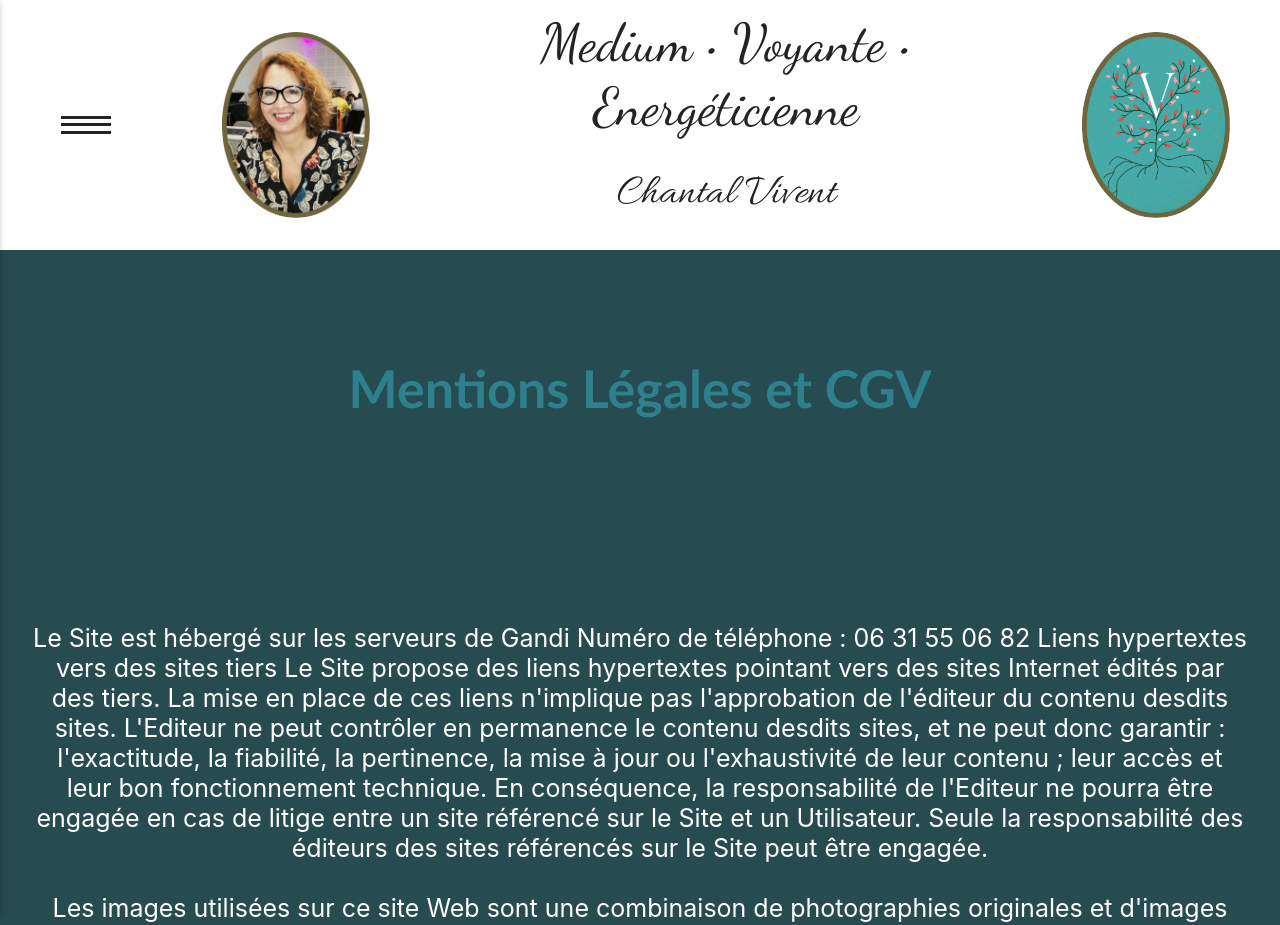
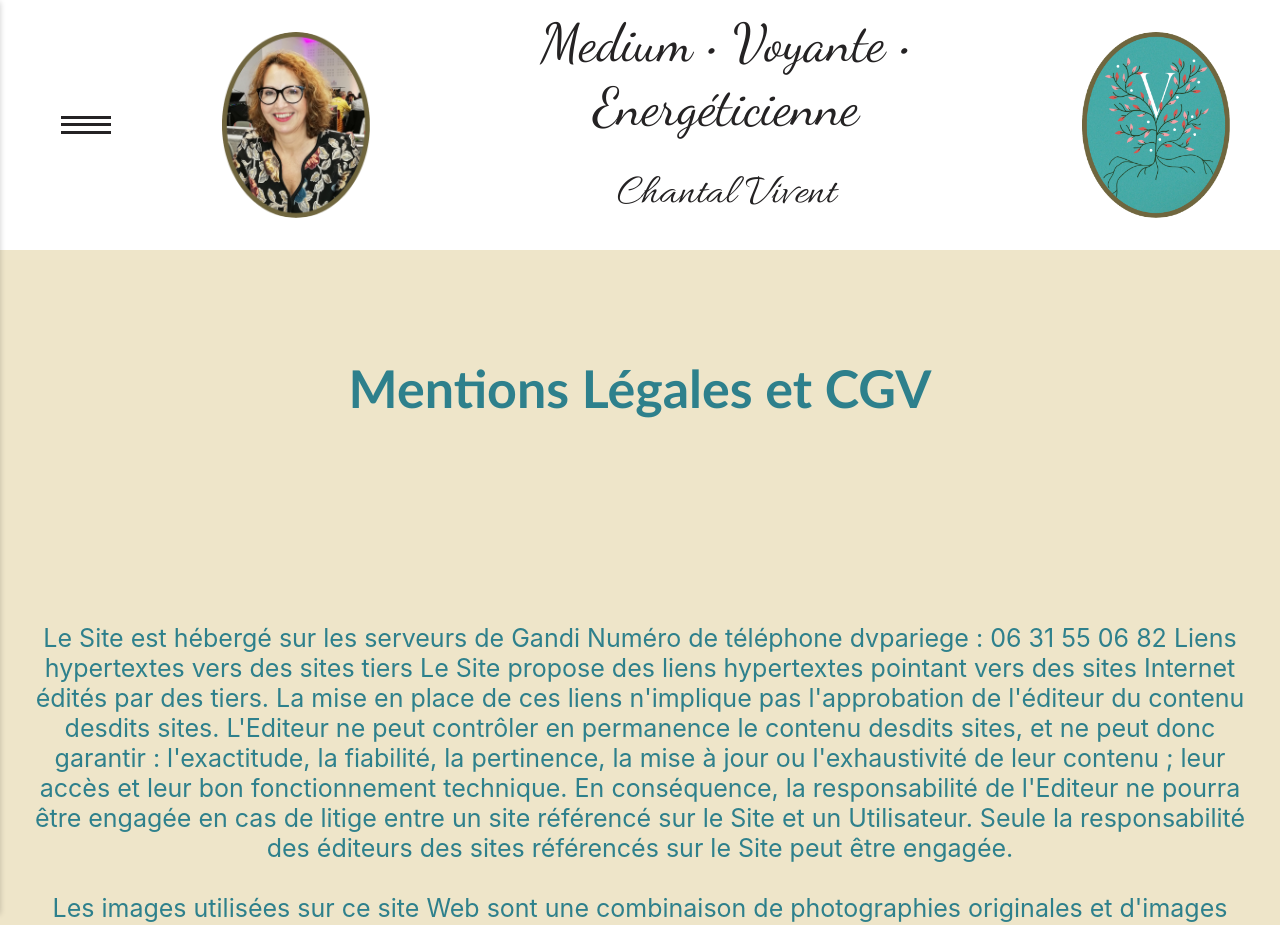
Before and after one commit to web-dvp-web/chantal-vivent, a React (Create React App) app: page /mentionslegales in a window 1280 px wide. Shown: the top 925 px of the page. Built offline with nearby package versions, Linux system fonts and the light colour scheme; a web font is replaced by a local one.

Commit message:
edit mension légales

```diff
--- a/src/components/mentionslegales/MentionsLegales.jsx
+++ b/src/components/mentionslegales/MentionsLegales.jsx
@@ -7,7 +7,7 @@ const MentionsLegales = (props) => {
             <p className="texteMentionsLegales">
 
 Le Site est hébergé sur les serveurs de Gandi
-Numéro de téléphone : 06 31 55 06 82
+Numéro de téléphone dvpariege : 06 31 55 06 82
 Liens hypertextes vers des sites tiers
 Le Site propose des liens hypertextes pointant vers des sites Internet édités par des tiers. La mise en place de ces liens n'implique pas
 l'approbation de l'éditeur du contenu desdits sites. L'Editeur ne peut contrôler en permanence le contenu desdits sites,
--- a/src/components/mentionslegales/mentionslegales.css
+++ b/src/components/mentionslegales/mentionslegales.css
@@ -21,7 +21,8 @@ p.texteMentionsLegales{
     justify-content: space-around;
     flex-direction: column;
     align-items: center;
-    background-color: #264b50;
+    background-color: #eee5c9;
+    color: #2E808C;;
 }
 .h1MentionsLegales{
     color: #2E808C;
```
